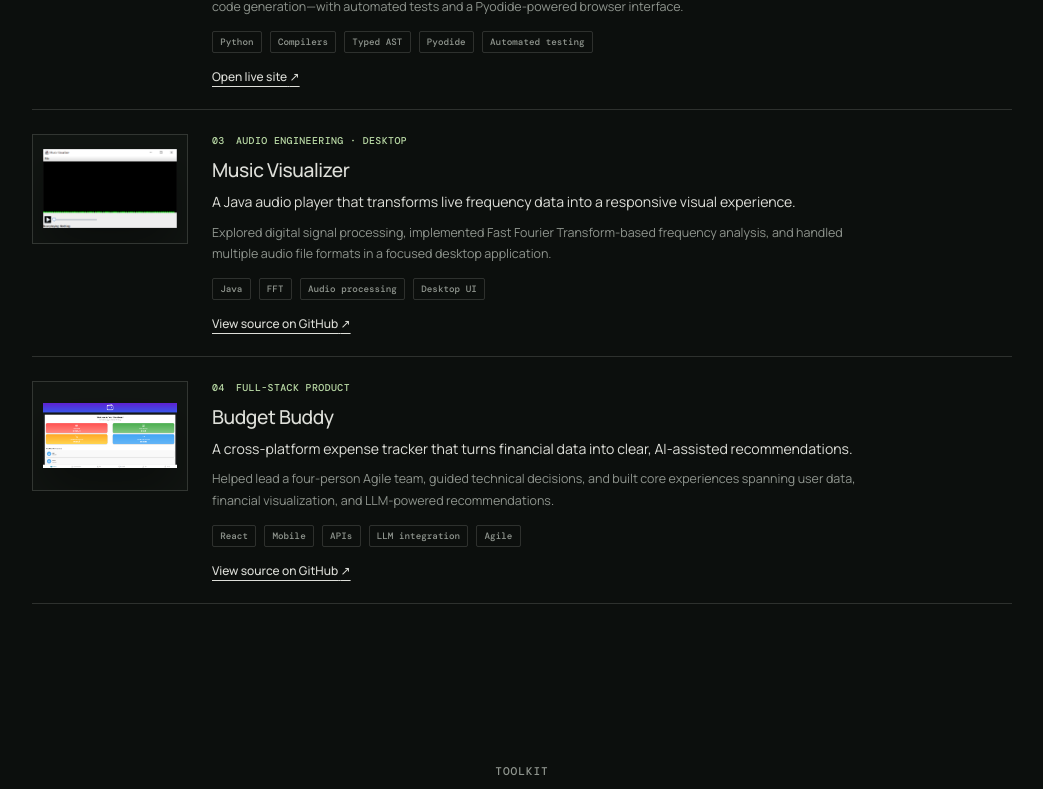
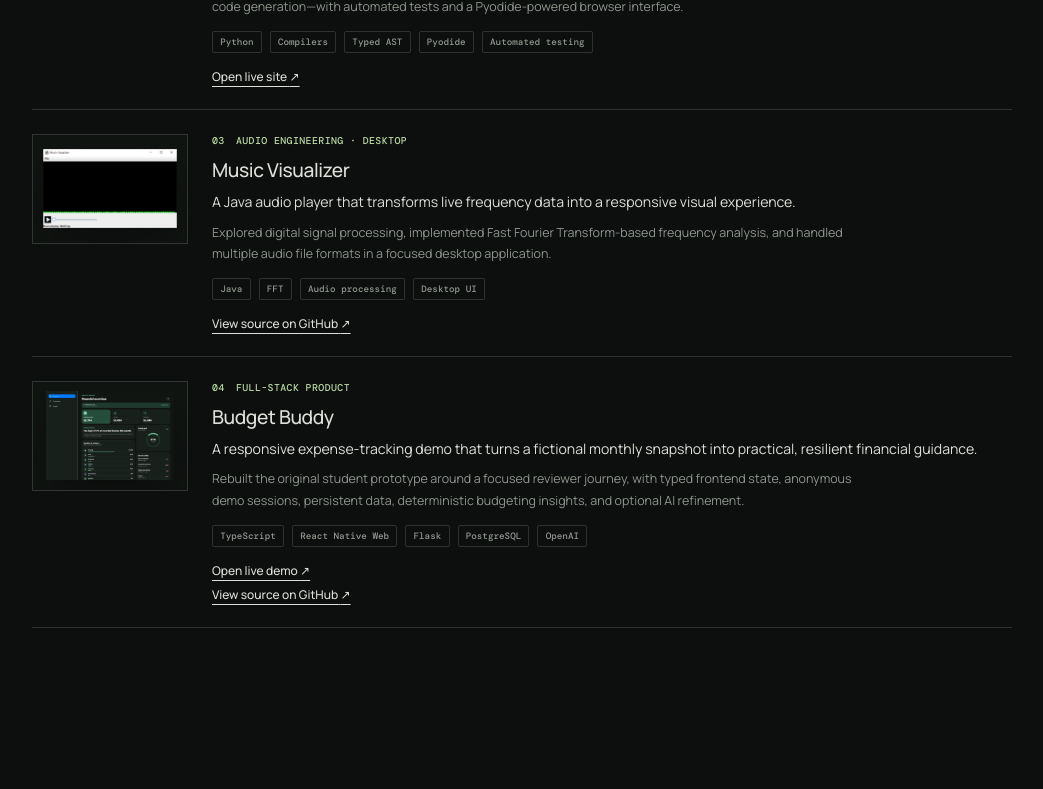
Before and after one commit to toeneeoh/toeneeoh.github.io, a React (Create React App) app: page / in a window 1280 px wide. Shown: the part 512-1301 px from the top of the page, without its empty margins (118-1161 px from the left). Built offline with nearby package versions, Linux system fonts and the light colour scheme.

Commit message:
update Budget Buddy project showcase

```diff
--- a/public/index.html
+++ b/public/index.html
@@ -7,7 +7,7 @@
     <meta name="theme-color" content="#0c100e" />
     <meta name="description" content="Software engineering portfolio featuring full-stack, mobile, and creative development projects." />
     <link rel="manifest" href="%PUBLIC_URL%/manifest.json" />
-    <title>Software Engineer · Portfolio</title>
+    <title>toeneeoh · Portfolio</title>
   </head>
   <body>
     <noscript>You need to enable JavaScript to run this app.</noscript>
--- a/src/App.css
+++ b/src/App.css
@@ -97,6 +97,7 @@ h1 { margin:1.5rem 0 .8rem; font-size:clamp(1.8rem,4vw,2.6rem); font-weight:500;
 .site-shell .tag-list { margin:.9rem 0; }
 .site-shell .tag-list li { padding:.25rem .45rem; border-radius:2px; font-size:.58rem; }
 .site-shell .project-link { font-size:.75rem; font-weight:500; }
+.site-shell .project-actions { display:flex; flex-direction:column; align-items:flex-start; gap:.45rem; }
 .site-shell .skill-group h3 { font-size:1rem; font-weight:500; }
 .site-shell .about-section h2 { font-size:clamp(1.35rem,3vw,1.8rem); font-weight:500; letter-spacing:-.025em; }
 .index-heading { margin:0 0 2rem; text-align:center; color:var(--muted); font:500 .7rem 'DM Mono',monospace; letter-spacing:.08em; text-transform:uppercase; }
--- a/src/components/Projects/Projects.js
+++ b/src/components/Projects/Projects.js
@@ -7,7 +7,7 @@ const projects = [
   { number:'01', title:'Curse of Time: Nevermore', label:'Game systems · Legacy modernization', summary:'An actively maintained action RPG built inside Warcraft III, carrying forward nearly two decades of community development.', contribution:'Co-maintain a large inherited codebase, modernizing its architecture from vJASS to Lua while extending gameplay systems and preserving compatibility with an established player experience.', tags:['Lua','vJASS','Game systems','Legacy migration','Collaboration'], url:'https://github.com/toeneeoh/curse-of-time', visual:'CoT', visualDetail:'719+ commits · Warcraft III RPG' },
   { number:'02', title:'COBOL to Python', label:'Compiler engineering · Developer tools', summary:'A typed, staged transpiler that converts a documented subset of COBOL into readable Python.', contribution:'Designed a compiler pipeline spanning lexical analysis, parsing, typed AST construction, semantic validation, and code generation—with automated tests and a Pyodide-powered browser interface.', tags:['Python','Compilers','Typed AST','Pyodide','Automated testing'], url:'https://toeneeoh.github.io/cobol-to-python/', linkLabel:'Open live site', visual:'COBOL → Python', visualDetail:'Lexer · Parser · Semantics · Generator' },
   { number:'03', title:'Music Visualizer', label:'Audio engineering · Desktop', summary:'A Java audio player that transforms live frequency data into a responsive visual experience.', contribution:'Explored digital signal processing, implemented Fast Fourier Transform-based frequency analysis, and handled multiple audio file formats in a focused desktop application.', tags:['Java','FFT','Audio processing','Desktop UI'], url:'https://github.com/toeneeoh/java-music-visualizer', image:visualizer, imageAlt:'Music Visualizer interface showing colorful audio bands' },
-  { number:'04', title:'Budget Buddy', label:'Full-stack product', summary:'A cross-platform expense tracker that turns financial data into clear, AI-assisted recommendations.', contribution:'Helped lead a four-person Agile team, guided technical decisions, and built core experiences spanning user data, financial visualization, and LLM-powered recommendations.', tags:['React','Mobile','APIs','LLM integration','Agile'], url:'https://github.com/toeneeoh/Expense-Tracker', image:dashboard, imageAlt:'Budget Buddy financial dashboard' },
+  { number:'04', title:'Budget Buddy', label:'Full-stack product', summary:'A responsive expense-tracking demo that turns a fictional monthly snapshot into practical, resilient financial guidance.', contribution:'Rebuilt the original student prototype around a focused reviewer journey, with typed frontend state, anonymous demo sessions, persistent data, deterministic budgeting insights, and optional AI refinement.', tags:['TypeScript','React Native Web','Flask','PostgreSQL','OpenAI'], url:'https://github.com/toeneeoh/Expense-Tracker', demoUrl:'https://expense-tracker.toeneeoh.workers.dev', image:dashboard, imageAlt:'Budget Buddy financial overview in dark mode' },
 ];
 
 export default function Projects() {
@@ -24,7 +24,7 @@ export default function Projects() {
       <div className="project-list">
         {projects.map((project) => <article className="project-card" key={project.title}>
           {project.image ? <button className="project-visual" onClick={() => setLightbox({ src:project.image, alt:project.imageAlt })} aria-label={`Enlarge ${project.title} screenshot`}><img src={project.image} alt={project.imageAlt}/><span>View screenshot ↗</span></button> : <div className="project-visual project-visual-type" aria-hidden="true"><strong>{project.visual}</strong><span>{project.visualDetail}</span></div>}
-          <div className="project-info"><div className="project-meta"><span>{project.number}</span><span>{project.label}</span></div><h3>{project.title}</h3><p className="project-summary">{project.summary}</p><p className="project-contribution">{project.contribution}</p><ul className="tag-list" aria-label={`${project.title} technologies`}>{project.tags.map(tag => <li key={tag}>{tag}</li>)}</ul><a className="project-link" href={project.url} target="_blank" rel="noreferrer">{project.linkLabel || 'View source on GitHub'} <span aria-hidden="true">↗</span></a></div>
+          <div className="project-info"><div className="project-meta"><span>{project.number}</span><span>{project.label}</span></div><h3>{project.title}</h3><p className="project-summary">{project.summary}</p><p className="project-contribution">{project.contribution}</p><ul className="tag-list" aria-label={`${project.title} technologies`}>{project.tags.map(tag => <li key={tag}>{tag}</li>)}</ul><div className="project-actions">{project.demoUrl && <a className="project-link" href={project.demoUrl} target="_blank" rel="noreferrer">Open live demo <span aria-hidden="true">↗</span></a>}<a className="project-link" href={project.url} target="_blank" rel="noreferrer">{project.linkLabel || 'View source on GitHub'} <span aria-hidden="true">↗</span></a></div></div>
         </article>)}
       </div>
       {lightbox && <div className="lightbox" role="dialog" aria-modal="true" aria-label="Project screenshot" onClick={() => setLightbox(null)}><button onClick={() => setLightbox(null)}>Close</button><img src={lightbox.src} alt={lightbox.alt}/></div>}
```
Also changed, not shown: src/assets/png/budget-buddy/dashboard.png.
